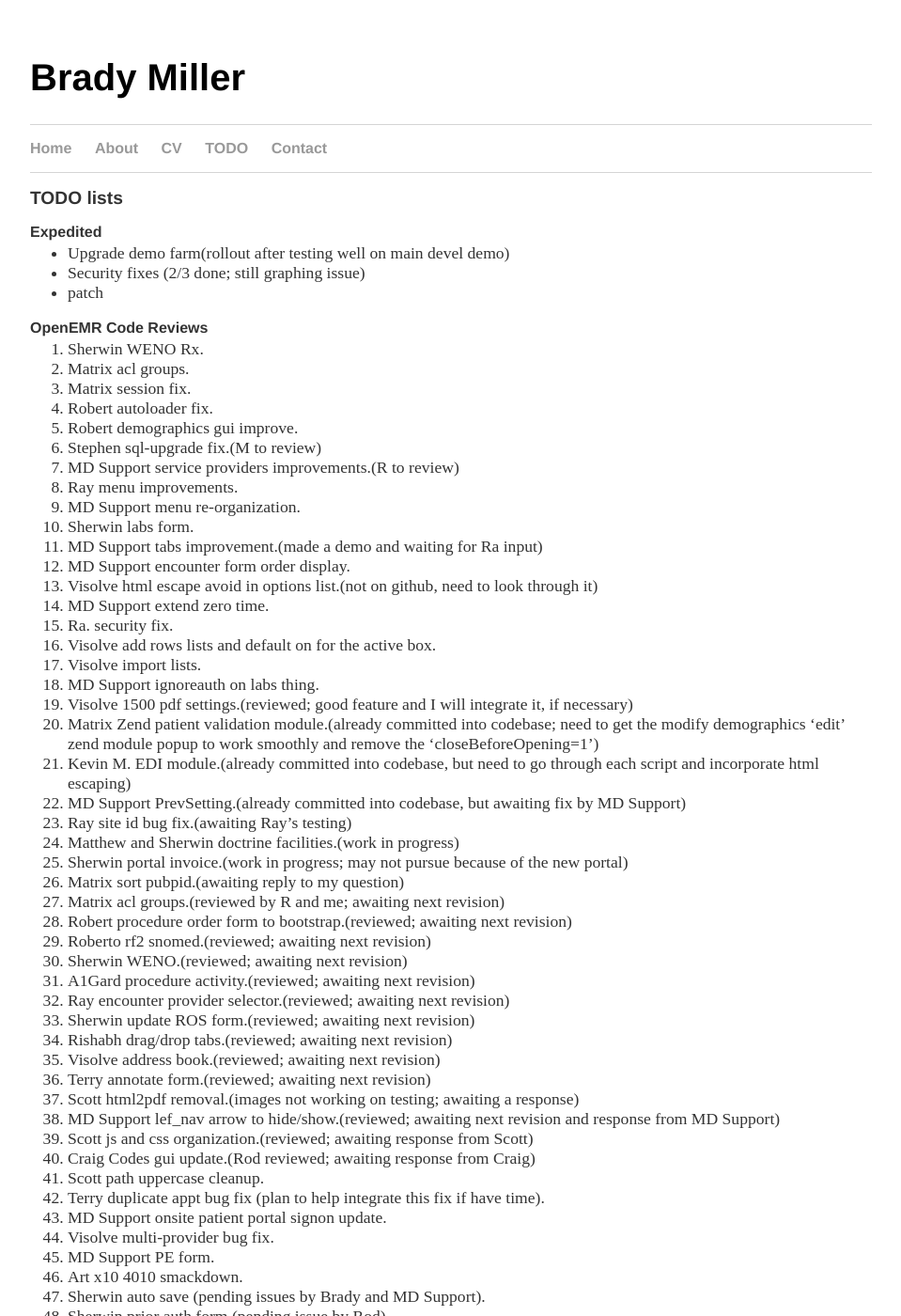
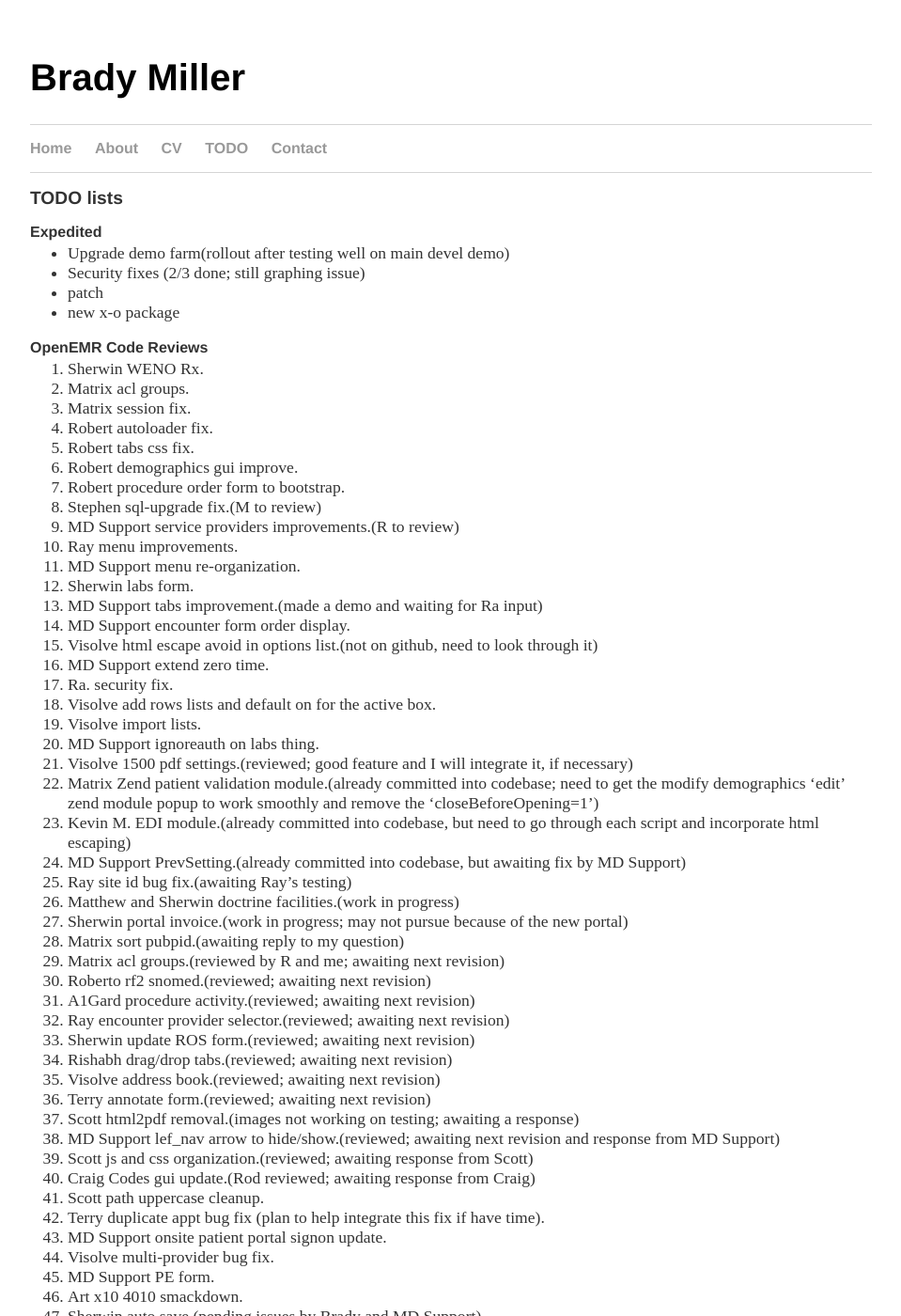
Before and after one commit to bradymiller/bradymiller.github.io, a Jekyll site: the page built from todo/index.md, in a window 1280 px wide and 1400 px high. Shown: the whole window at 94% size, without its empty margins (160-1119 px from the left). Built offline with Jekyll 4.4.1, drawn with Linux system fonts in a browser that asks for light colours; our own code applies the rules of GitHub Pages for plain Markdown files.

Commit message:
Update index.md

```diff
--- a/todo/index.md
+++ b/todo/index.md
@@ -7,13 +7,16 @@ layout: default
 * Upgrade demo farm(rollout after testing well on main devel demo)
 * Security fixes (2/3 done; still graphing issue)
 * patch
+* new x-o package
 
 ### OpenEMR Code Reviews
 1. Sherwin WENO Rx.
 1. Matrix acl groups.
 1. Matrix session fix.
 1. Robert autoloader fix.
+1. Robert tabs css fix.
 1. Robert demographics gui improve.
+1. Robert procedure order form to bootstrap.
 1. Stephen sql-upgrade fix.(M to review)
 1. MD Support service providers improvements.(R to review)
 1. Ray menu improvements.
@@ -36,9 +39,7 @@ layout: default
 1. Sherwin portal invoice.(work in progress; may not pursue because of the new portal)
 1. Matrix sort pubpid.(awaiting reply to my question)
 1. Matrix acl groups.(reviewed by R and me; awaiting next revision)
-1. Robert procedure order form to bootstrap.(reviewed; awaiting next revision)
 1. Roberto rf2 snomed.(reviewed; awaiting next revision)
-1. Sherwin WENO.(reviewed; awaiting next revision)
 1. A1Gard procedure activity.(reviewed; awaiting next revision)
 1. Ray encounter provider selector.(reviewed; awaiting next revision)
 1. Sherwin update ROS form.(reviewed; awaiting next revision)
```
